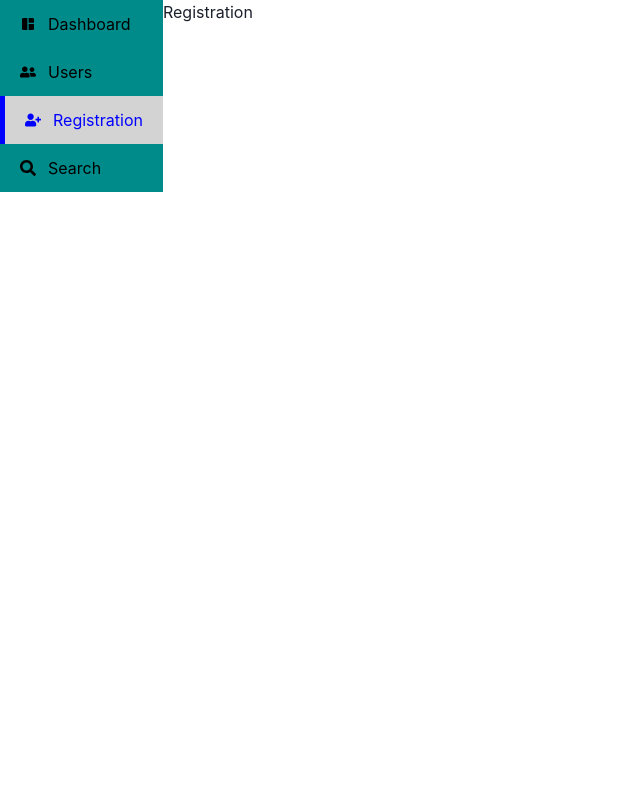
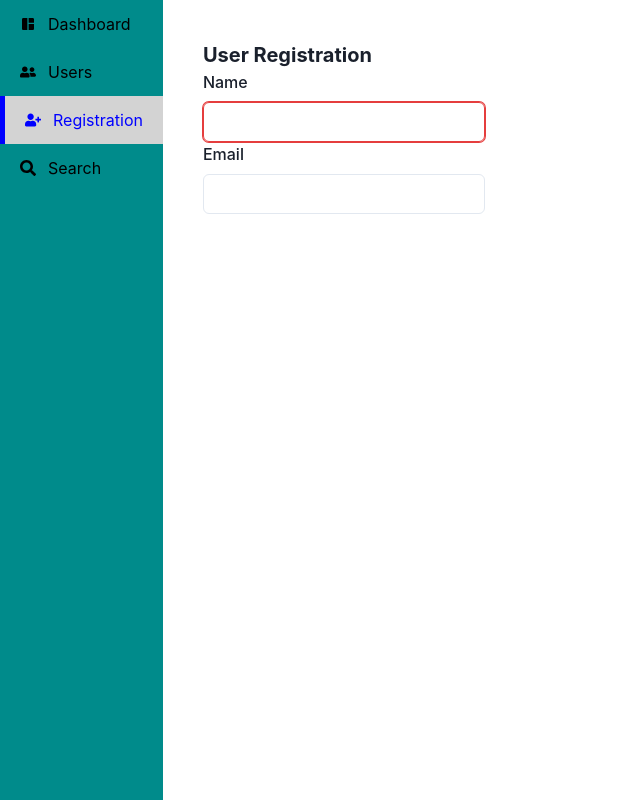
Before and after one commit to Raihan-21/delmanio-test, a Next.js app: page /registration in a window 1280 px wide. Shown: the whole page, without its empty margins (0-640 px from the left). Built offline with nearby package versions, Linux system fonts and the light colour scheme.

Commit message:
add formik as dependency

```diff
--- a/package.json
+++ b/package.json
@@ -14,6 +14,7 @@
     "@emotion/styled": "^11.11.0",
     "@reduxjs/toolkit": "^1.9.7",
     "axios": "^1.6.2",
+    "formik": "^2.4.5",
     "framer-motion": "^10.16.5",
     "next": "14.0.3",
     "react": "^18",
--- a/src/pages/registration.tsx
+++ b/src/pages/registration.tsx
@@ -1,7 +1,30 @@
-import React from "react";
+import { Box, FormControl, FormLabel, Input, Text } from "@chakra-ui/react";
+import React, { useState } from "react";
 
 const Registration = () => {
-  return <div>Registration</div>;
+  const [formData, setFormData] = useState({
+    name: "",
+    email: "",
+  });
+  return (
+    <Box minHeight={"100vh"} padding={10}>
+      <Text fontWeight={"bold"} fontSize={20}>
+        User Registration
+      </Text>
+      <Box>
+        <form action="">
+          <FormControl isInvalid={formData.name === ""}>
+            <FormLabel>Name</FormLabel>
+            <Input />
+          </FormControl>
+          <FormControl>
+            <FormLabel>Email</FormLabel>
+            <Input />
+          </FormControl>
+        </form>
+      </Box>
+    </Box>
+  );
 };
 
 export default Registration;
--- a/src/pages/users.tsx
+++ b/src/pages/users.tsx
@@ -1,8 +1,65 @@
 import { Box } from "@chakra-ui/react";
+import axios from "axios";
 import React from "react";
 
-const Users = () => {
-  return <Box>users</Box>;
+export const getServerSideProps = async () => {
+  try {
+    const res = await axios.get(`${process.env.NEXT_PUBLIC_BASE_API}/users`);
+    return {
+      props: {
+        data: res.data.data,
+      },
+    };
+  } catch (error) {}
+};
+
+const Users = ({ data }: { data: any }) => {
+  return (
+    <Box minHeight={"100vh"} padding={10}>
+      Users
+      <table>
+        <thead>
+          <tr>
+            <th>
+              <div className="table-header">Id</div>
+            </th>
+            <th>
+              <div className="table-header">Nama</div>
+            </th>
+            <th>
+              <div className="table-header">Email</div>
+            </th>
+            <th>
+              <div className="table-header">Country Name</div>
+            </th>
+            <th>
+              <div className="table-header">Device Id</div>
+            </th>
+            <th>
+              <div className="table-header">Bitcoin Address</div>
+            </th>
+            <th>
+              <div className="table-header">Avatar</div>
+            </th>
+          </tr>
+        </thead>
+        <tbody>
+          {data.length > 0 &&
+            data.map((row: any, i: number) => (
+              <tr>
+                <td>{row.id}</td>
+                <td>{row.name}</td>
+                <td>{row.email}</td>
+                <td>{row.country_name}</td>
+                <td>{row.device_id}</td>
+                <td>{row.bitcoin_address}</td>
+                <td>{row.avatar}</td>
+              </tr>
+            ))}
+        </tbody>
+      </table>
+    </Box>
+  );
 };
 
 export default Users;
```
Also changed, not shown: 1 other file (tests, documents, lock files or other folders).
